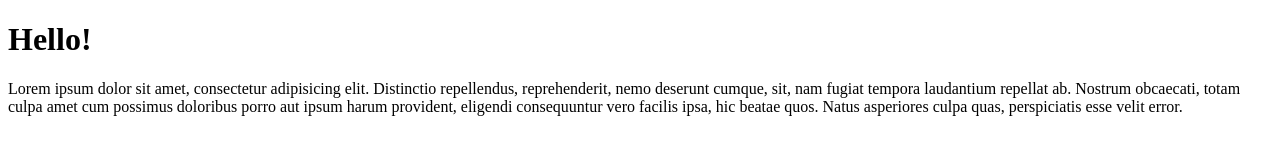
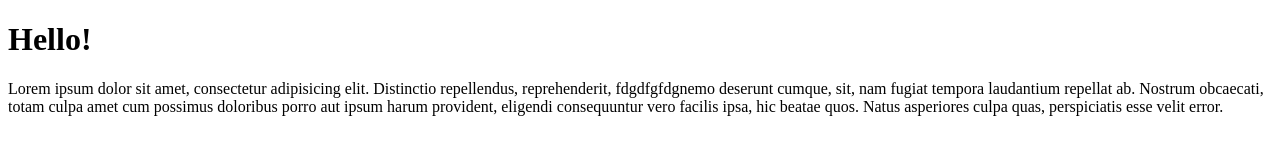
Before and after one commit to vitt87/site, a plain HTML site: page index.html in a window 1280 px wide. Drawn offline with Linux system fonts and the light colour scheme.

Commit message:
whaat
sdfgdfg

```diff
--- a/index.html
+++ b/index.html
@@ -6,6 +6,6 @@
 </head>
 <body>
 	<h1>Hello!</h1>
-	<p>Lorem ipsum dolor sit amet, consectetur adipisicing elit. Distinctio repellendus, reprehenderit, nemo deserunt cumque, sit, nam fugiat tempora laudantium repellat ab. Nostrum obcaecati, totam culpa amet cum possimus doloribus porro aut ipsum harum provident, eligendi consequuntur vero facilis ipsa, hic beatae quos. Natus asperiores culpa quas, perspiciatis esse velit error.</p>
+	<p>Lorem ipsum dolor sit amet, consectetur adipisicing elit. Distinctio repellendus, reprehenderit, fdgdfgfdgnemo deserunt cumque, sit, nam fugiat tempora laudantium repellat ab. Nostrum obcaecati, totam culpa amet cum possimus doloribus porro aut ipsum harum provident, eligendi consequuntur vero facilis ipsa, hic beatae quos. Natus asperiores culpa quas, perspiciatis esse velit error.</p>
 </body>
 </html>
```
